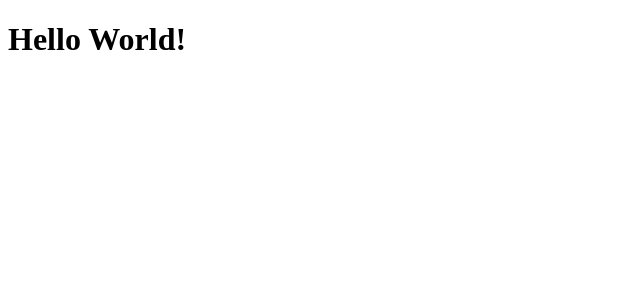
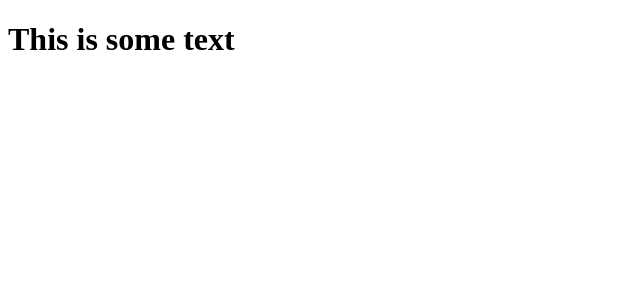
Before and after one commit to apcjlquesada/webprog-2024-2025-T2-vuejs, a Vue app in the folder vue-project/: page / in a window 1280 px wide. Shown: the top 300 px of the page, without its empty margins (0-640 px from the left). Built offline with nearby package versions, Linux system fonts and the light colour scheme.

Commit message:
a slightly larger Vue example

```diff
--- a/vue-project/src/App.vue
+++ b/vue-project/src/App.vue
@@ -1,6 +1,15 @@
 <template>
-  <h1>Hello World!</h1>
+  <h1>{{ message }}</h1>
 </template>
 
-<script></script>
+<script>
+  export default {
+    data() {
+      return{
+        message: 'This is some text'
+      }
+    }
+  }
+</script>
+
 <style></style>
```
